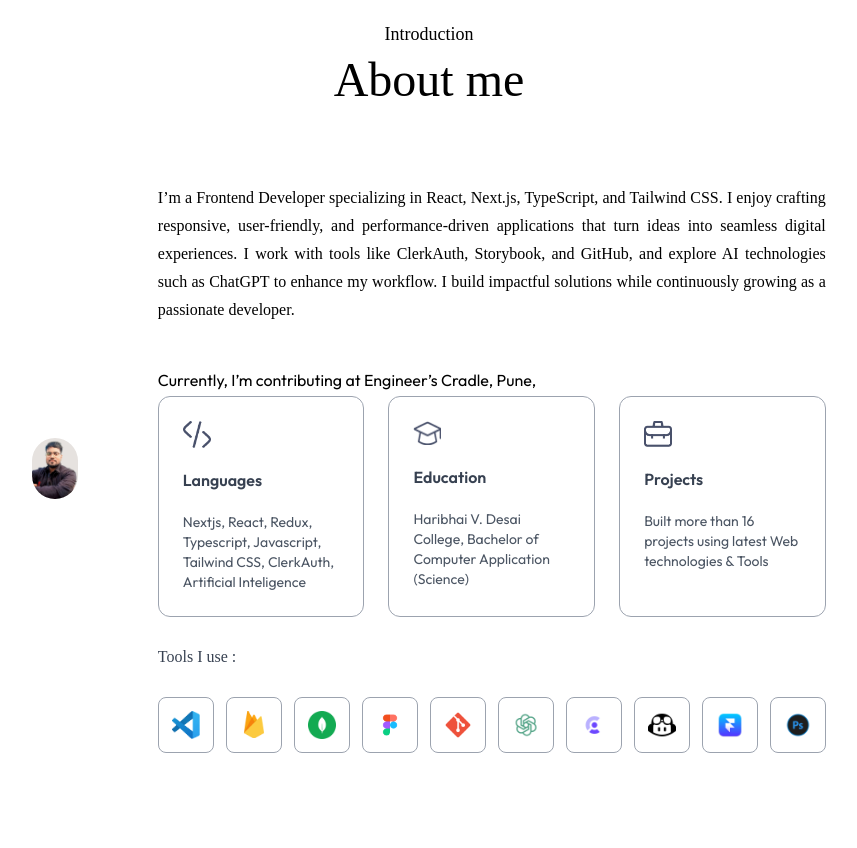
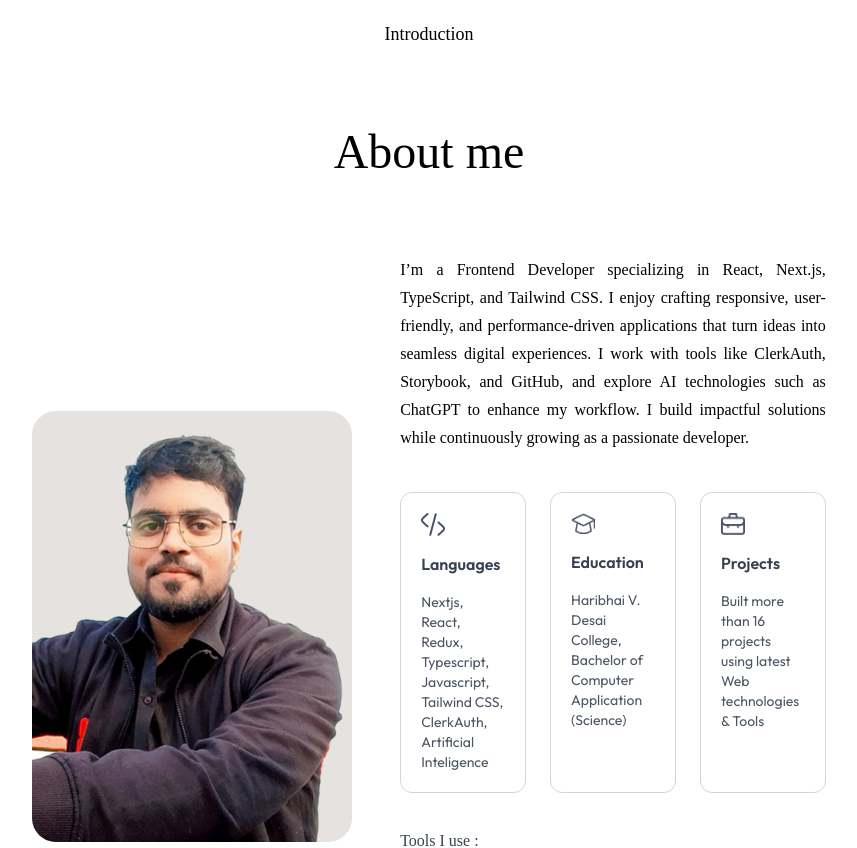
Before and after one commit to chandan-16/chandan-gautam, a Next.js app: page / in a window 1280 px wide. Shown: the part 820-1668 px from the top of the page, without its empty margins (211-1068 px from the left). Built offline with nearby package versions, Linux system fonts and the light colour scheme; a web font is replaced by a local one.

Commit message:
Adding new style from scratch to the about component

```diff
--- a/components/About.jsx
+++ b/components/About.jsx
@@ -5,7 +5,7 @@ import { motion } from 'motion/react';
 const About = ({isDarkMode}) => {
   return (
     <motion.div
-      id="about" className="w-full px-6 sm:px-[12%] lg:px-[19%] py-10 scroll-mt-20 mx-auto"
+      id="about" className="w-full px-4 sm:px-8 lg:px-[12%] xl:px-[19%] py-10 scroll-mt-20 mx-auto"
         initial={{opacity: 0}}
         whileInView={{opacity: 1}}
         transition={{duration: 1}}
@@ -14,26 +14,26 @@ const About = ({isDarkMode}) => {
       <motion.h4
         initial={{opacity: 0, y: -20}}
         whileInView={{opacity: 1, y: 0}}
-        transition={{duration: 0.5, delay:0.3}}
-        className="text-center mb-2 text-lg font-Ovo">Introduction</motion.h4>
+        transition={{delay: 0.3, duration: 0.6}}
+        className="text-center mb-2 text-base sm:text-lg font-Ovo">Introduction</motion.h4>
 
       <motion.h2
         initial={{opacity: 0, y: -20}}
         whileInView={{opacity: 1, y: 0}}
         transition={{duration: 0.5, delay:0.5}}
-        className="text-center text-5xl font-Ovo">About me</motion.h2>
+        className="text-center text-2xl sm:text-4xl lg:text-5xl font-Ovo my-8 sm:my-14 lg:my-20">About me</motion.h2>
 
       <motion.div
         initial={{opacity: 0}}
         whileInView={{opacity: 1}}
         transition={{duration: 0.8}}
-        className="flex w-full flex-col lg:flex-row items-center gap-10 sm:gap-14 lg:gap-20 my-10 sm:my-16 lg:my-20">
+        className="flex flex-col lg:flex-row items-center gap-8 lg:gap-12">
 
         <motion.div
           initial={{opacity: 0, scale: 0.9}}
           whileInView={{opacity: 1, scale: 1}}
           transition={{duration: 0.6}}
-          className="w-40 sm:w-64 lg:w-80 rounded-3xl max-w-none">
+          className="w-36 sm:w-52 lg:w-72 xl:w-80 rounded-3xl flex-shrink-0">
 
           <Image
             src={assets.user_image}
@@ -46,7 +46,7 @@ const About = ({isDarkMode}) => {
           initial={{opacity: 0}}
           whileInView={{opacity: 1}}
           transition={{duration: 0.6, delay:0.8}}
-          className="flex-1">
+          className="flex-1 text-center lg:text-left">
 
           <p className="mb-6 sm:mb-10 text-justify font-Ovo text-sm sm:text-base leading-relaxed sm:leading-7">
             I’m a Frontend Developer specializing in React, Next.js, TypeScript,
@@ -58,23 +58,20 @@ const About = ({isDarkMode}) => {
             developer.
           </p>
 
-          Currently, I’m contributing at Engineer’s Cradle, Pune,
-            {/* where  */}
-
           <motion.ul
             initial={{opacity: 0}}
             whileInView={{opacity: 1}}
             transition={{duration: 0.8, delay: 1}}
-            className="grid grid-cols-1 sm:grid-cols-3 gap-6 max-w-2xl">
+            className="grid grid-cols-1 sm:grid-cols-2 gap-4 lg:grid-cols-3 lg:gap-6">
 
             {infoList.map(({ icon, iconDark, title, description }, index) => (
               <motion.li
                 whileHover={{scale: 1.05}}
                 key={index}
-                className="border-[0.5px] border-gray-400 rounded-xl p-6 cursor-pointer hover:bg-[#fcf4ff] hover:-translate-y-1 duration-500 hover:shadow-black dark:border-white dark:hover:shadow-white dark:hover:bg-darkHover/50"
+                className="border border-gray-300 rounded-xl p-4 sm:p-5 text-center lg:text-left cursor-pointer hover:bg-[#fcf4ff] hover:-translate-y-1 duration-500 dark:border-white dark:hover:bg-darkHover/50"
               >
-                <Image src={isDarkMode ? iconDark : icon} alt={title} className="w-7" />
-                <h3 className="my-4 font-semibold text-gray-700 dark:text-white">{title}</h3>
+                <Image src={isDarkMode ? iconDark : icon} alt={title} className="w-6 mx-auto lg:mx-0" />
+                <h3 className="my-2 sm:my-3 font-semibold text-gray-700 dark:text-white">{title}</h3>
                 <p className="text-gray-600 text-sm dark:text-white/80">{description}</p>
               </motion.li>
             ))}
@@ -84,13 +81,13 @@ const About = ({isDarkMode}) => {
             initial={{y: 20, opacity: 0}}
             whileInView={{y: 0, opacity: 1}}
             transition={{delay: 0.0, duration: 0}}
-            className="my-6 text-gray-700 font-Ovo dark:text-white">Tools I use :</motion.h4>
+            className="mt-8 mb-4 text-gray-700 font-Ovo dark:text-white">Tools I use :</motion.h4>
 
           <motion.ul
             initial={{ opacity: 0}}
             whileInView={{ opacity: 1}}
             transition={{delay: 1.5, duration: 0.6}}
-            className="flex items-center gap-1 sm:gap-3">
+            className="flex flex-wrap justify-center lg:justify-start gap-2 sm:gap-3">
             {
               toolsData.map((tool, index) => (
                 <motion.li
```
